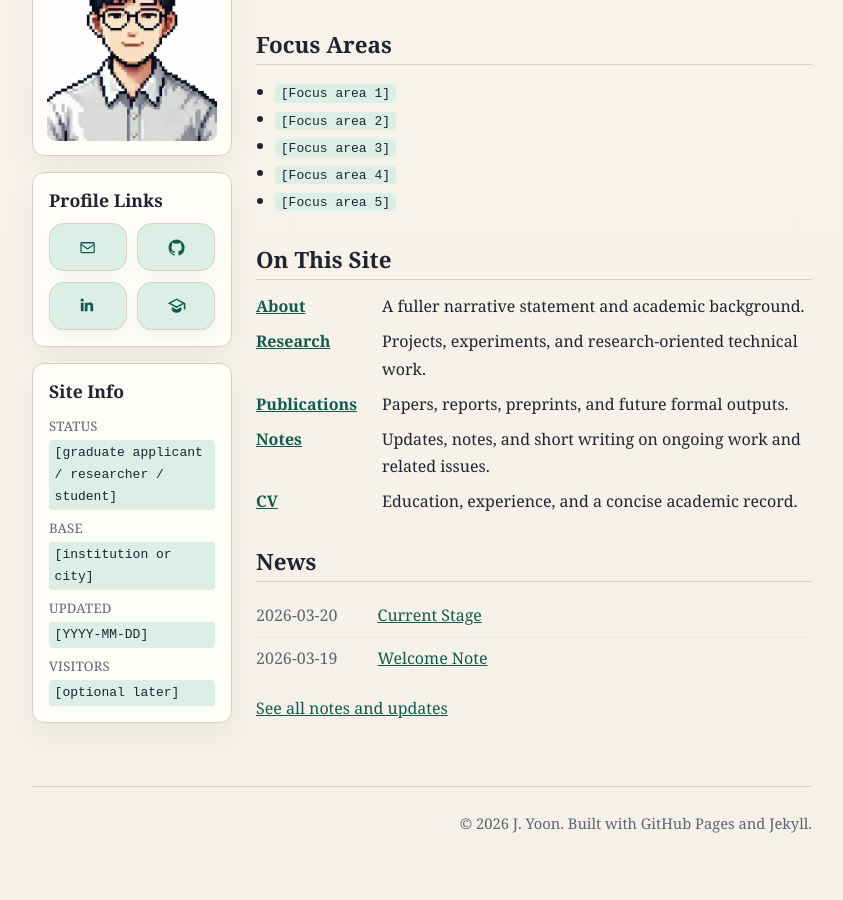
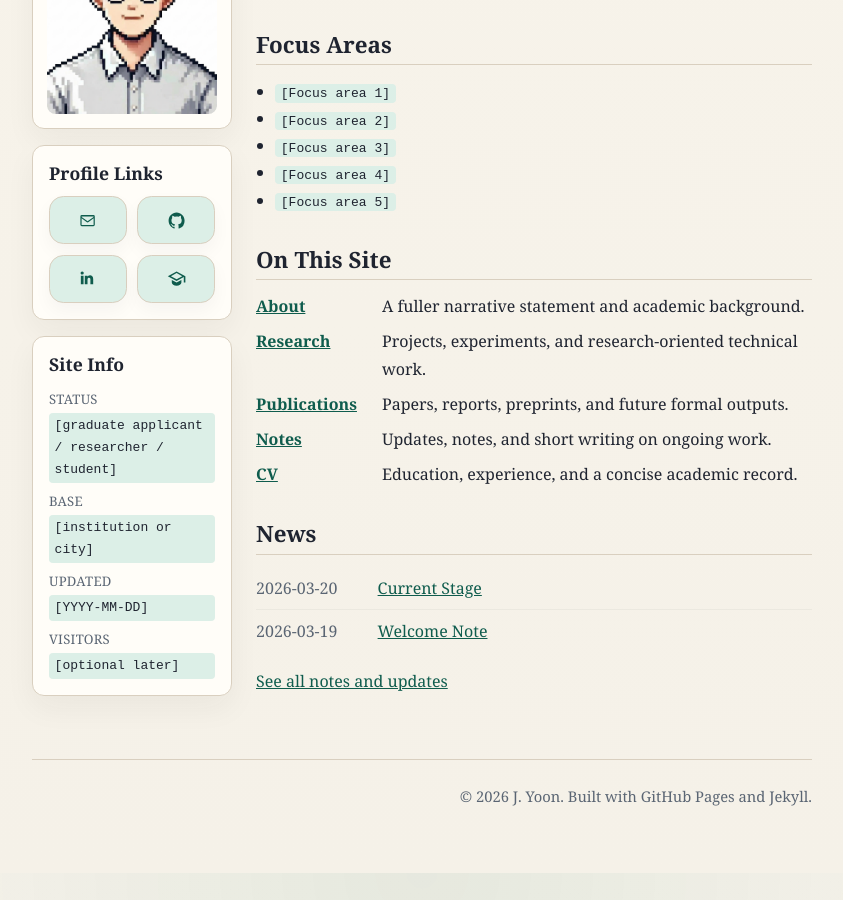
Before and after one commit to J-Y00N/j-y00n.github.io, a Jekyll site: the page built from index.md, in a window 1280 px wide and 900 px high, scrolled down 785 px. Shown: the whole window, without its empty margins (218-1061 px from the left). Built offline with Jekyll 4.4.1, drawn with Linux system fonts in a browser that asks for light colours; after the commit the page ends 1658 px from its top, so only the background shows below that.

Commit message:
content: refine homepage, notes workflow, and profile presentation

```diff
--- a/index.md
+++ b/index.md
@@ -73,7 +73,7 @@ title: Home
       <dd>Papers, reports, preprints, and future formal outputs.</dd>
 
       <dt><a href="{{ '/notes/' | relative_url }}">Notes</a></dt>
-      <dd>Updates, notes, and short writing on ongoing work and related issues.</dd>
+      <dd>Updates, notes, and short writing on ongoing work.</dd>
 
       <dt><a href="{{ '/cv/' | relative_url }}">CV</a></dt>
       <dd>Education, experience, and a concise academic record.</dd>
```
